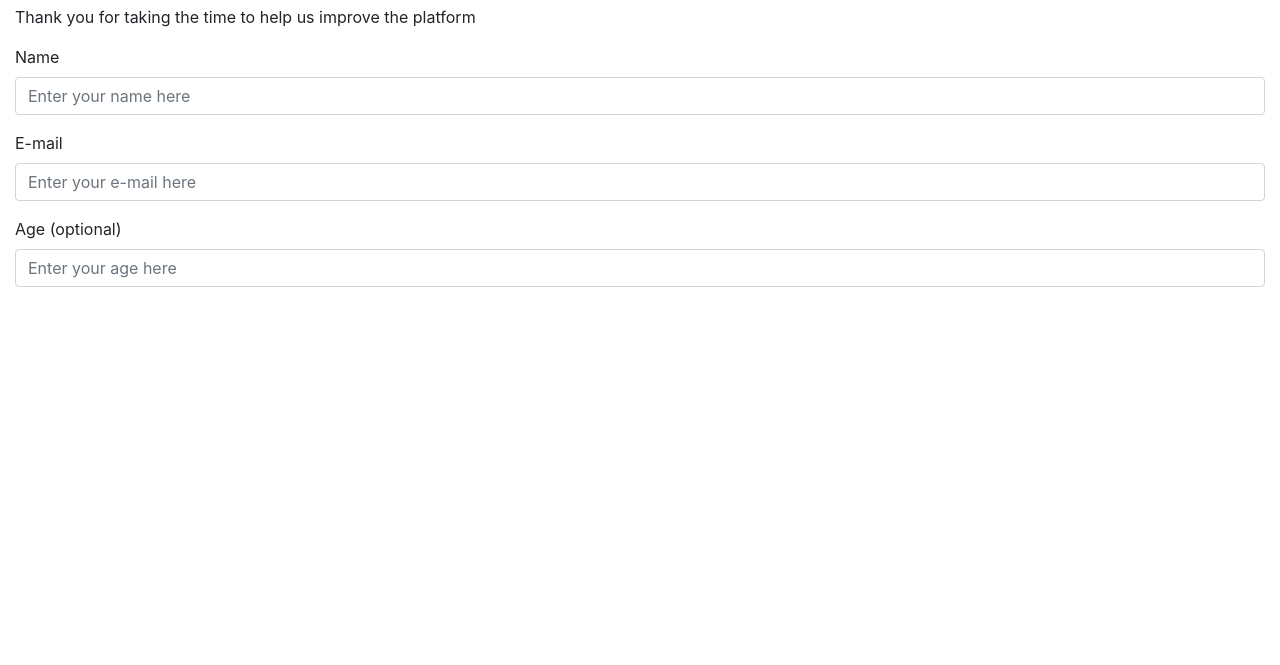
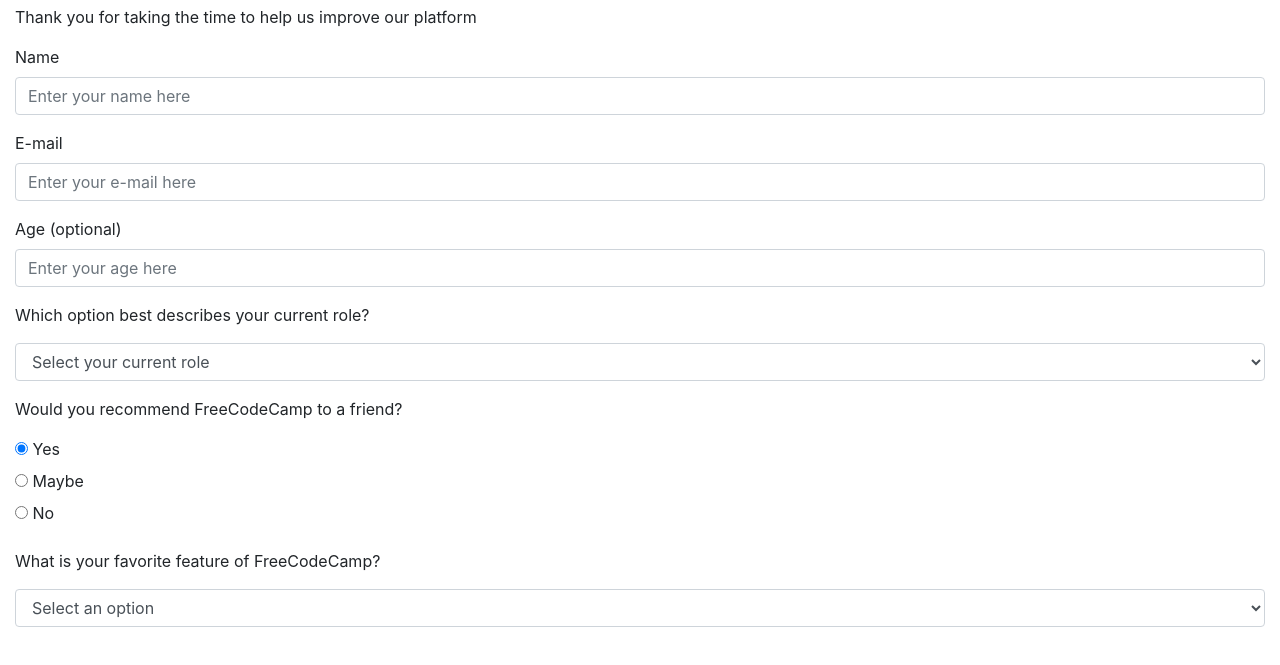
Before and after one commit to marianadacunha/simple-survey-form, a plain HTML site: page index.html in a window 1280 px wide. Shown: the part 51-716 px from the top of the page. Drawn offline with nearby package versions, Linux system fonts and the light colour scheme.

Commit message:
dropdown add

```diff
--- a/index.html
+++ b/index.html
@@ -12,27 +12,67 @@
         <div class="row">
             <div class="col-md-12">
                 <h1 id="title">Survey Form</h1>
-                <p id="description">Thank you for taking the time to help us improve the platform</p>
+                <p id="description">Thank you for taking the time to help us improve our platform</p>
             </div>
         </div>
         <div class="row">
             <div class="col-md-12">
                 <form role="form" id="survey-form">
                     <div class="form-group">
-                        <label id="form-name" for="name">Name</label>
+                        <label id="name-label" for="name">Name</label>
                         <input type="text" name="name" id="name" class="form-control" placeholder="Enter your name here" required/>
                     </div>
 
                     <div class="form-group">
-                        <label id="form-email" for="email">E-mail</label>
+                        <label id="email-label" for="email">E-mail</label>
                         <input type="email" name="email" id="email" class="form-control" placeholder="Enter your e-mail here" required/>
                     </div>
 
                     <div class="form-group">
-                        <label id="form-age" for="number">Age (optional)</label>
+                        <label id="number-label" for="number">Age (optional)</label>
                         <input type="number" name="age" id="number" min="18" max="99" class="form-control" placeholder="Enter your age here"/>
                     </div>
 
+                    <div class="form-group">
+                        <p>Which option best describes your current role?</p>
+                        <select id="dropdown" name="job" class="form-control" required>
+                            <option disabled selected value>Select your current role</option>
+                            <option value="student">Student</option>
+                            <option value="worker">Full Time Job</option>
+                            <option value="learner">Full Time Learner</option>
+                            <option value="noInfo">Prefer not to say</option>
+                            <option value="other">Other</option>
+                          </select>
+                    </div>
+
+                    <div class="form-group">
+                        <p>Would you recommend FreeCodeCamp to a friend?</p>
+                        <label>
+                            <input name="recommendation" value="definitely" type="radio" class="input-radio" checked/>
+                            Yes
+                        </label></br>
+
+                        <label>
+                            <input name="recommendation" value="maybe" type="radio" class="input-radio"/>
+                            Maybe
+                        </label></br>
+
+                        <label>
+                            <input name="recommendation" value="not-sure" type="radio" class="input-radio"/>
+                            No
+                        </label></br>
+                    </div>
+
+                    <div class="form-group">
+                        <p>What is your favorite feature of FreeCodeCamp?</p>
+                        <select id="dropdownFeature" name="feature" class="form-control" required>
+                            <option disabled selected value>Select an option</option>
+                            <option value="challenges">Challenges</option>
+                            <option value="projects">Projects</option>
+                            <option value="community">Community</option>
+                            <option value="openSource">Open Source</option>
+                          </select>
+                    </div>
 
                 </form>
             </div>
```
